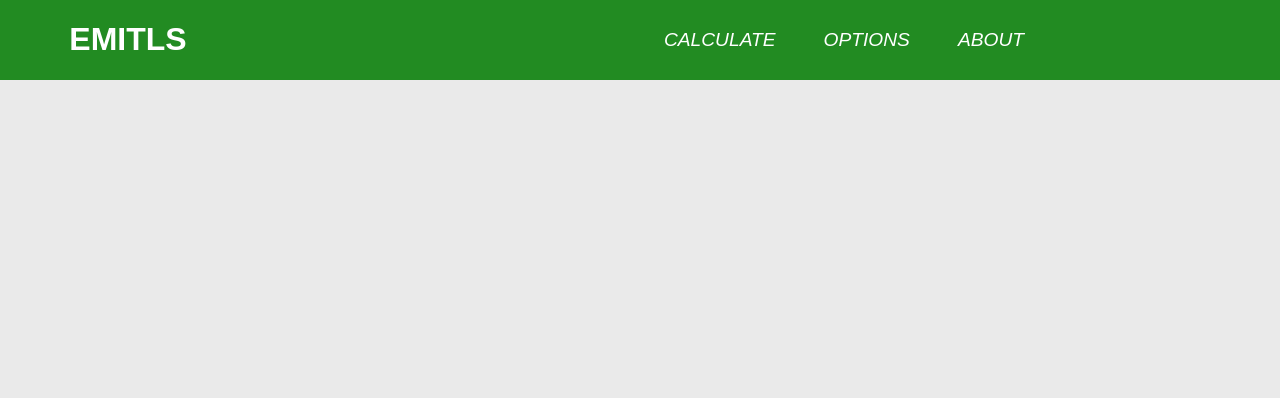
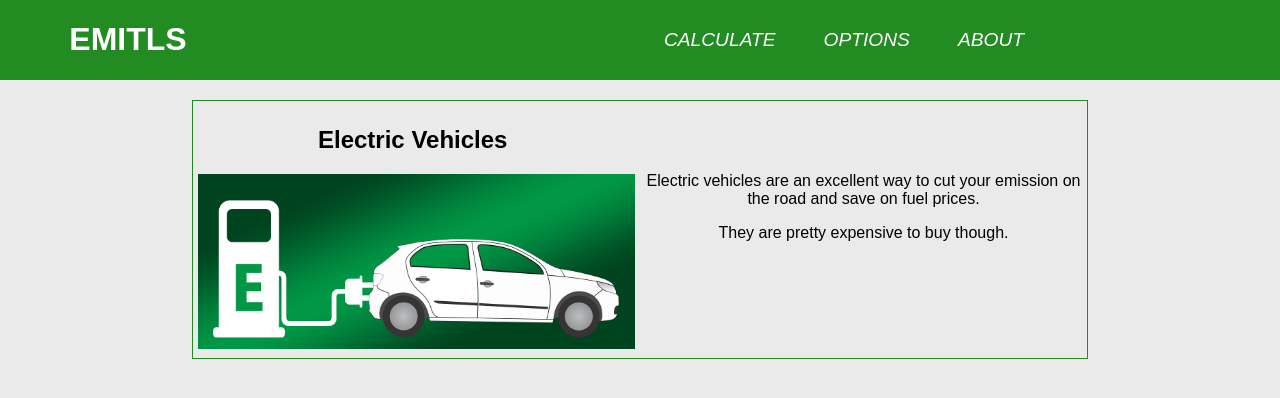
Before and after one commit to FJTDL/emitls, a Django app: page /options in a window 1280 px wide. Shown: the top 398 px of the page. Run offline with Django 3.2, Linux system fonts and the light colour scheme.

Commit message:
Added the electric car options to the options page

```diff
--- a/emitls/emission_calculator/static/emission_calculator/styles.css
+++ b/emitls/emission_calculator/static/emission_calculator/styles.css
@@ -15,6 +15,11 @@ body{
 }
 
 a {
+	text-decoration: none;
+	color: #000;
+}
+
+header a {
   text-decoration: none;
   color: white;
 }
@@ -146,7 +151,30 @@ nav a:hover{
 	font-weight: lighter;
 }
 
-/* Stops the paragraphs from looking like shit */
+.box {
+	margin: 0 auto;
+	position: relative;
+	top: 100px;
+	width: 70%;
+	box-sizing: border-box;
+	border: 1px solid #228B22;
+}
+
+.row {
+  display: flex;
+}
+
+.column {
+  flex: 33.33%;
+  padding: 5px;
+}
+
+.brief_text {
+	font-weight: normal;
+	position: relative;
+	top: 50px;
+}
+
 p {
 	font-family: 'Work sans', sans-serif;
 	font-weight: bold;
@@ -204,3 +232,18 @@ ul {
 #definitions {
 	margin-bottom: 50px;
 }
+
+#thing {
+	text-align: center;
+	position: relative;
+	top: 100px;
+}
+
+#electric_car {
+	width: 100%;
+}
+
+#electric_head {
+	position: relative;
+	left: 120px;
+}
--- a/emitls/emission_calculator/templates/emission_calculator/electric.html
+++ b/emitls/emission_calculator/templates/emission_calculator/electric.html
@@ -3,6 +3,6 @@
 
 {% block content %}
 
-
+<img src="{% static '../static/images/electric_car.png' %}" alt="EV">
 
 {% endblock %}
--- a/emitls/emission_calculator/templates/emission_calculator/options.html
+++ b/emitls/emission_calculator/templates/emission_calculator/options.html
@@ -2,7 +2,20 @@
 {% load static %}
 
 {% block content %}
-
-
+  <a href="{% url 'electric' %}">
+    <section class="box">
+      <div class="row">
+        <div class="column">
+          <h2 id="electric_head">Electric Vehicles</h2>
+          <img src="{% static '../static/images/electric_car.png' %}" id="electric_car">
+        </div>
+        <div class="column">
+          <p class="brief_text">Electric vehicles are an excellent way to cut your emission on the road and save on fuel prices.</p>
+          <p class="brief_text">They are pretty expensive to buy though.</p>
+        </div>
+      </div>
+      </div>
+    </section>
+  </a>
 
 {% endblock %}
--- a/emitls/emission_calculator/urls.py
+++ b/emitls/emission_calculator/urls.py
@@ -7,5 +7,6 @@ urlpatterns = [
   path('calculator', views.score, name='calculate'),
   path('output', views.output, name='output'),
   path('about', views.about, name='about'),
-  path('options', views.options, name='options')
+  path('options', views.options, name='options'),
+  path('electric', views.electric, name='electric'),
 ]
--- a/emitls/emission_calculator/views.py
+++ b/emitls/emission_calculator/views.py
@@ -20,6 +20,10 @@ def about(request):
 
 def options(request):
   return render(request, "emission_calculator/options.html")
+
+
+def electric(request):
+  return render(request, "emission_calculator/electric.html")
 
 
 def score(request):
```
Also changed, not shown: emitls/emission_calculator/static/images/electric_car.png (added).
